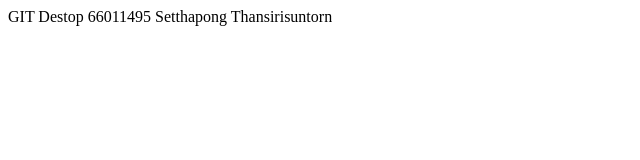
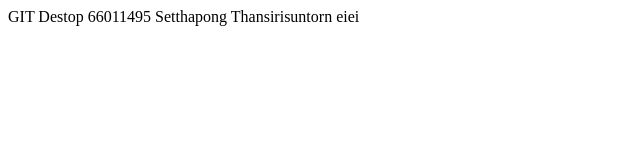
Before and after one commit to Setthapong-dev/git101, a plain HTML site: page index.html in a window 1280 px wide. Shown: the full height of the page, 0-640 px from the left. Drawn offline with Linux system fonts and the light colour scheme.

Commit message:
Update index.html

```diff
--- a/index.html
+++ b/index.html
@@ -6,7 +6,8 @@
     <title>Document</title>
 </head>
 <body>
-    GIT Destop 66011495 Setthapong Thansirisuntorn
+    GIT Destop 66011495 Setthapong Thansirisuntorn eiei
+
 
 </body>
 </html>
```
